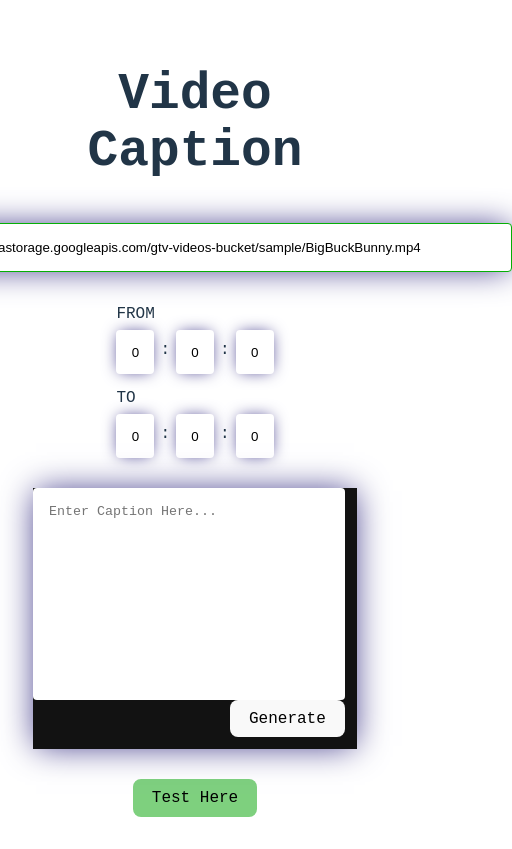
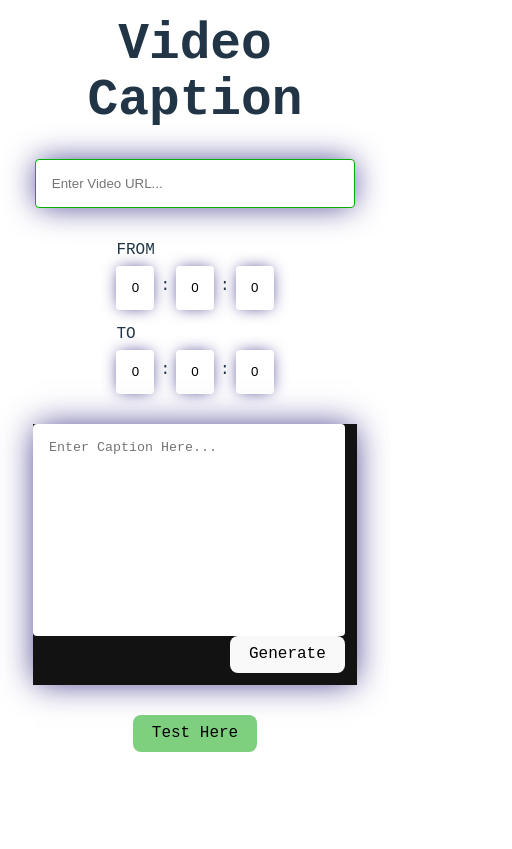
Before and after one commit to negeek7/video-caption-generator, a React (Vite) app: page / in a window 390 px wide. Shown: the whole page, 512 px wide, since content can reach past the window. Built offline with nearby package versions, Linux system fonts and the light colour scheme; a web font is replaced by a local one.

Commit message:
responsiveness

```diff
--- a/src/App.css
+++ b/src/App.css
@@ -5,3 +5,9 @@
   align-items: center;
   gap: 10px;
 }
+
+@media (max-width: 768px) {
+  #root {
+    padding: 16px;
+  }
+}
--- a/src/components/Inputs/VideoUrlInput.jsx
+++ b/src/components/Inputs/VideoUrlInput.jsx
@@ -3,7 +3,7 @@ import styles from '../../../styles/videourlinput.module.css'
 
 function VideoUrlInput({handleVideoUrl}) {
 
-    const [url, setUrl] = useState('http://commondatastorage.googleapis.com/gtv-videos-bucket/sample/BigBuckBunny.mp4')
+    const [url, setUrl] = useState('')
     const [error, setError] = useState(null)
 
     useEffect(() => {
@@ -52,7 +52,7 @@ function VideoUrlInput({handleVideoUrl}) {
             />
             {
                 error &&
-                <span>Link doesn't look right. (mp4 supported)</span>
+                <span style={{color: "#ff0000a0"}}>Link doesn't look right. (mp4 supported)</span>
             }
         </div>
     )
--- a/src/index.css
+++ b/src/index.css
@@ -32,6 +32,7 @@ body {
 h1 {
   font-size: 3.2em;
   line-height: 1.1;
+  margin: 0;
 }
 
 button {
--- a/styles/app.module.css
+++ b/styles/app.module.css
@@ -19,8 +19,10 @@
     background-color: #83e883;
 }
 .generateError{
-    color: #ff0000a0
+    color: #ff0000a0;
+    text-align: center
 }
 .generateSuccess{
     color: #83e883;
+    text-align: center;
 }
--- a/styles/videourlinput.module.css
+++ b/styles/videourlinput.module.css
@@ -4,6 +4,7 @@
     flex-direction: column;
     align-items: center;
     gap: 18px;
+    margin-top: 20px;
 }
 .input{
     width: 600px;
@@ -13,3 +14,12 @@
     border: none;
     box-shadow: 0px 0px 32px -3px rgba(59,52,134,1);
 }
+
+@media (max-width: 768px) {
+    .container{
+        width: 80%;
+    }
+    .input{
+        width: 100%;
+    }
+}
```
